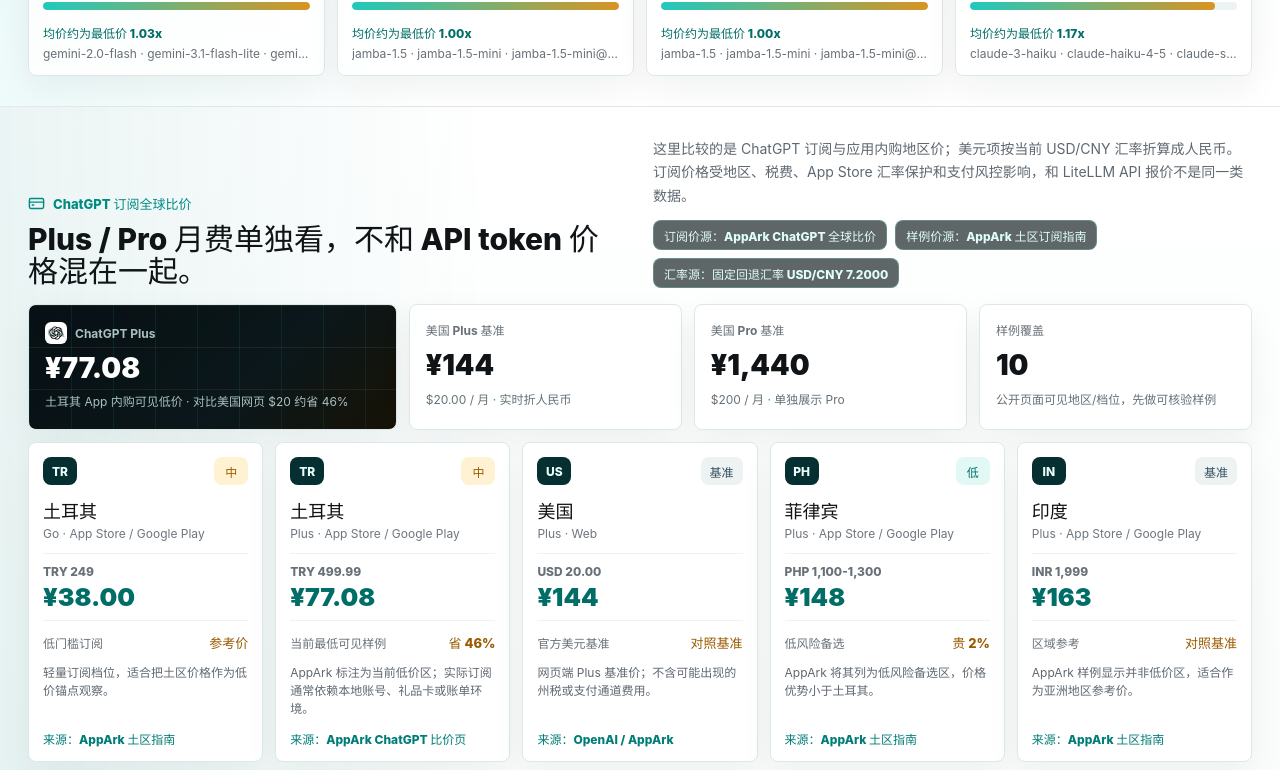
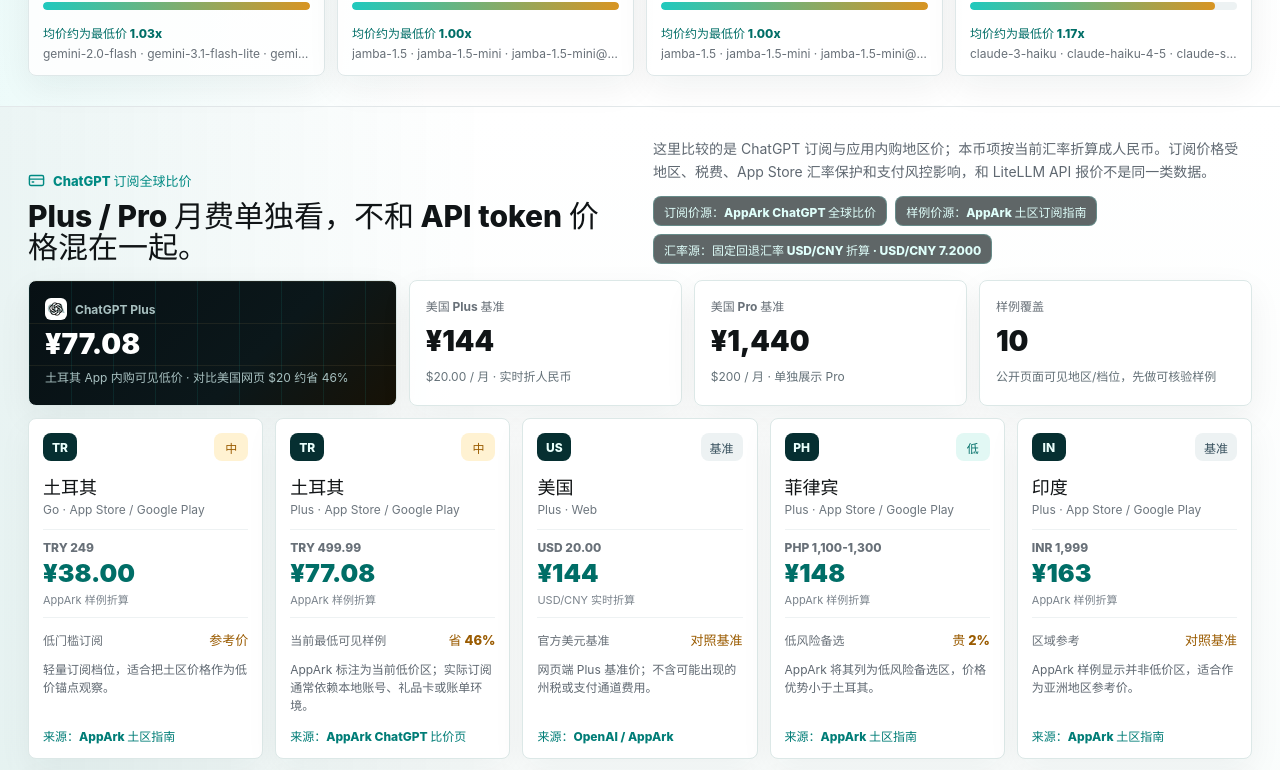
Before and after one commit to Just-Agent/just-llmprice, a React (Vite) app: page / in a window 1280 px wide. Shown: the part 2460-3230 px from the top of the page. Built offline with nearby package versions, Linux system fonts and the light colour scheme; no server answers.

Commit message:
Add live currency conversion for ChatGPT subscriptions

```diff
--- a/src/App.css
+++ b/src/App.css
@@ -894,6 +894,11 @@
   color: #687078;
   font-size: 12px;
   font-weight: 760;
+}
+
+.chatgpt-card-price small {
+  color: #7a838c;
+  font-size: 11px;
 }
 
 .chatgpt-card-price strong {
--- a/src/App.tsx
+++ b/src/App.tsx
@@ -95,6 +95,7 @@
 
 type ExchangeRateState = {
   usdToCny: number
+  rates: Record<string, number> | null
   updatedAt: string | null
   nextUpdateAt: string | null
   sourceName: string
@@ -154,6 +155,9 @@
   plan: 'Go' | 'Plus' | 'Pro'
   channel: string
   localPrice: string
+  currencyCode?: string
+  localAmount?: number
+  localAmountMax?: number
   usdMonthly?: number
   cnyMonthly?: number
   sourceName: string
@@ -198,7 +202,7 @@
 const exchangeRateSourceUrl = 'https://www.exchangerate-api.com/docs/free'
 const exchangeRateEndpoint = 'https://open.er-api.com/v6/latest/USD'
 const chatGptApparkSourceUrl = 'https://appark.ai/cn/cheapest-price/chatgpt'
-const chatGptApparkTurkeyGuideUrl = 'https://appark.ai/cn/blog/complete-guide-chatgpt-plus-turkey-2026'
+const chatGptApparkTurkeyGuideUrl = 'https://appark.ai/cn/blog/chatgpt-turkey-discount-subscription-guide'
 const chatGptOfficialPricingUrl = 'https://openai.com/chatgpt/pricing/'
 const chatGptPlusBaselineUsd = 20
 const chatGptProBaselineUsd = 200
@@ -290,6 +294,8 @@
     plan: 'Plus',
     channel: 'App Store / Google Play',
     localPrice: 'TRY 499.99',
+    currencyCode: 'TRY',
+    localAmount: 499.99,
     cnyMonthly: 77.08,
     sourceName: 'AppArk ChatGPT 比价页',
     sourceUrl: chatGptApparkSourceUrl,
@@ -304,6 +310,8 @@
     plan: 'Go',
     channel: 'App Store / Google Play',
     localPrice: 'TRY 249',
+    currencyCode: 'TRY',
+    localAmount: 249,
     cnyMonthly: 38,
     sourceName: 'AppArk 土区指南',
     sourceUrl: chatGptApparkTurkeyGuideUrl,
@@ -318,6 +326,9 @@
     plan: 'Plus',
     channel: 'App Store / Google Play',
     localPrice: 'PHP 1,100-1,300',
+    currencyCode: 'PHP',
+    localAmount: 1100,
+    localAmountMax: 1300,
     usdMonthly: 20.5,
     sourceName: 'AppArk 土区指南',
     sourceUrl: chatGptApparkTurkeyGuideUrl,
@@ -332,6 +343,8 @@
     plan: 'Plus',
     channel: 'Web',
     localPrice: 'USD 20.00',
+    currencyCode: 'USD',
+    localAmount: chatGptPlusBaselineUsd,
     usdMonthly: chatGptPlusBaselineUsd,
     sourceName: 'OpenAI / AppArk',
     sourceUrl: chatGptOfficialPricingUrl,
@@ -346,6 +359,8 @@
     plan: 'Plus',
     channel: 'App Store / Web',
     localPrice: 'GBP 16.99',
+    currencyCode: 'GBP',
+    localAmount: 16.99,
     usdMonthly: 22.8,
     sourceName: 'AppArk 土区指南',
     sourceUrl: chatGptApparkTurkeyGuideUrl,
@@ -360,6 +375,8 @@
     plan: 'Plus',
     channel: 'App Store / Google Play',
     localPrice: 'INR 1,999',
+    currencyCode: 'INR',
+    localAmount: 1999,
     usdMonthly: 22.7,
     sourceName: 'AppArk 土区指南',
     sourceUrl: chatGptApparkTurkeyGuideUrl,
@@ -374,6 +391,8 @@
     plan: 'Plus',
     channel: 'App Store / Google Play',
     localPrice: 'NGN 31,500',
+    currencyCode: 'NGN',
+    localAmount: 31500,
     usdMonthly: 23.8,
     sourceName: 'AppArk 土区指南',
     sourceUrl: chatGptApparkTurkeyGuideUrl,
@@ -388,6 +407,9 @@
     plan: 'Plus',
     channel: 'App Store / Web',
     localPrice: 'EUR 22-25',
+    currencyCode: 'EUR',
+    localAmount: 22,
+    localAmountMax: 25,
     usdMonthly: 27.35,
     sourceName: 'AppArk 土区指南',
     sourceUrl: chatGptApparkTurkeyGuideUrl,
@@ -402,6 +424,8 @@
     plan: 'Pro',
     channel: 'Web',
     localPrice: 'USD 200.00',
+    currencyCode: 'USD',
+    localAmount: chatGptProBaselineUsd,
     usdMonthly: chatGptProBaselineUsd,
     sourceName: 'OpenAI / AppArk',
     sourceUrl: chatGptOfficialPricingUrl,
@@ -416,6 +440,8 @@
     plan: 'Pro',
     channel: 'App Store / Google Play',
     localPrice: 'TRY 7,999',
+    currencyCode: 'TRY',
+    localAmount: 7999,
     cnyMonthly: 1209,
     sourceName: 'AppArk 土区指南',
     sourceUrl: chatGptApparkTurkeyGuideUrl,
@@ -436,10 +462,28 @@
   return `${prefix}${Math.round(converted).toLocaleString()}`
 }
 
-function subscriptionMonthlyCny(item: ChatGptSubscriptionItem, usdToCny: number) {
+function subscriptionMonthlyCny(item: ChatGptSubscriptionItem, exchangeRate: ExchangeRateState) {
+  const localAmount =
+    item.localAmount !== undefined && item.localAmountMax !== undefined
+      ? (item.localAmount + item.localAmountMax) / 2
+      : item.localAmount
+  const currencyRate = item.currencyCode ? exchangeRate.rates?.[item.currencyCode] : null
+
+  if (localAmount !== undefined && item.currencyCode === 'USD') return localAmount * exchangeRate.usdToCny
+  if (localAmount !== undefined && currencyRate && exchangeRate.rates?.CNY) {
+    return (localAmount / currencyRate) * exchangeRate.rates.CNY
+  }
   if (item.cnyMonthly !== undefined) return item.cnyMonthly
-  if (item.usdMonthly !== undefined) return item.usdMonthly * usdToCny
+  if (item.usdMonthly !== undefined) return item.usdMonthly * exchangeRate.usdToCny
   return null
+}
+
+function subscriptionFxLabel(item: ChatGptSubscriptionItem, exchangeRate: ExchangeRateState) {
+  if (!item.currencyCode || item.currencyCode === 'USD') return 'USD/CNY 实时折算'
+  if (item.currencyCode && exchangeRate.rates?.[item.currencyCode] && exchangeRate.rates?.CNY) {
+    return `${item.currencyCode}/CNY 实时折算`
+  }
+  return 'AppArk 样例折算'
 }
 
 function formatSubscriptionCny(value: number | null) {
@@ -489,6 +533,7 @@
 function getInitialExchangeRate(): ExchangeRateState {
   const fallback: ExchangeRateState = {
     usdToCny: fallbackUsdToCny,
+    rates: null,
     updatedAt: null,
     nextUpdateAt: null,
     sourceName: '固定回退汇率',
@@ -503,7 +548,7 @@
     const cached = window.localStorage.getItem('just-llmprice-usd-cny')
     if (!cached) return fallback
     const parsed = JSON.parse(cached) as ExchangeRateState
-    return parsed.usdToCny > 0 ? parsed : fallback
+    return parsed.usdToCny > 0 ? { ...fallback, ...parsed, rates: parsed.rates ?? null } : fallback
   } catch {
     window.localStorage.removeItem('just-llmprice-usd-cny')
     return fallback
@@ -890,6 +935,7 @@
         if (payload.result !== 'success' || !rate || rate <= 0) throw new Error('USD/CNY 汇率缺失')
         const next: ExchangeRateState = {
           usdToCny: rate,
+          rates: payload.rates ?? null,
           updatedAt: payload.time_last_update_utc ?? new Date().toISOString(),
           nextUpdateAt: payload.time_next_update_utc ?? null,
           sourceName: 'ExchangeRate-API',
@@ -1040,16 +1086,17 @@
   const chatGptProBaselineCny = chatGptProBaselineUsd * usdToCny
   const chatGptSubscriptionRows = chatGptSubscriptionItems
     .map((item) => {
-      const monthlyCny = subscriptionMonthlyCny(item, usdToCny)
+      const monthlyCny = subscriptionMonthlyCny(item, exchangeRate)
       const baselineCny =
         item.plan === 'Pro' ? chatGptProBaselineCny : item.plan === 'Plus' ? chatGptPlusBaselineCny : null
       const savings = baselineCny && monthlyCny ? ((baselineCny - monthlyCny) / baselineCny) * 100 : null
-      return { ...item, monthlyCny, savings }
+      return { ...item, monthlyCny, savings, fxLabel: subscriptionFxLabel(item, exchangeRate) }
     })
     .toSorted((a, b) => (a.monthlyCny ?? Number.POSITIVE_INFINITY) - (b.monthlyCny ?? Number.POSITIVE_INFINITY))
-  const turkeyPlusCny = subscriptionMonthlyCny(chatGptSubscriptionItems.find((item) => item.id === 'tr-plus')!, usdToCny)
+  const turkeyPlusCny = subscriptionMonthlyCny(chatGptSubscriptionItems.find((item) => item.id === 'tr-plus')!, exchangeRate)
   const turkeyPlusSavings =
     turkeyPlusCny && chatGptPlusBaselineCny ? ((chatGptPlusBaselineCny - turkeyPlusCny) / chatGptPlusBaselineCny) * 100 : null
+  const subscriptionFxScope = exchangeRate.rates ? '全币种折算' : 'USD/CNY 折算'
   const fxStatusLabel =
     exchangeRate.status === 'live'
       ? `更新 ${formatRateDate(exchangeRate.updatedAt)}`
@@ -1208,7 +1255,7 @@
         </div>
       </section>
 
-      <section className="chatgpt-section" id="chatgpt-subscriptions" aria-label="ChatGPT 订阅全球比价">
+      <section className="chatgpt-section" id="chatgpt-subscription" aria-label="ChatGPT 订阅全球比价">
         <div className="chatgpt-head">
           <div>
             <span>
@@ -1219,7 +1266,7 @@
           </div>
           <div>
             <p>
-              这里比较的是 ChatGPT 订阅与应用内购地区价；美元项按当前 USD/CNY 汇率折算成人民币。订阅价格受地区、税费、App Store
+              这里比较的是 ChatGPT 订阅与应用内购地区价；本币项按当前汇率折算成人民币。订阅价格受地区、税费、App Store
               汇率保护和支付风控影响，和 LiteLLM API 报价不是同一类数据。
             </p>
             <div className="source-links chatgpt-source-links" aria-label="ChatGPT 订阅数据来源">
@@ -1230,7 +1277,7 @@
                 样例价源：AppArk 土区订阅指南
               </a>
               <a href={exchangeRate.sourceUrl} rel="noreferrer" target="_blank">
-                汇率源：{exchangeRate.sourceName} USD/CNY {usdToCny.toFixed(4)}
+                汇率源：{exchangeRate.sourceName} {subscriptionFxScope} · USD/CNY {usdToCny.toFixed(4)}
               </a>
             </div>
           </div>
@@ -1674,6 +1721,7 @@
   item: ChatGptSubscriptionItem & {
     monthlyCny: number | null
     savings: number | null
+    fxLabel: string
   }
 }) {
   const isBaseline = item.risk === '基准'
@@ -1696,6 +1744,7 @@
       <div className="chatgpt-card-price">
         <span>{item.localPrice}</span>
         <strong>{formatSubscriptionCny(item.monthlyCny)}</strong>
+        <small>{item.fxLabel}</small>
       </div>
       <div className="chatgpt-card-meta">
         <span>{item.signal}</span>
```
Also changed, not shown: 1 other file (tests, documents, lock files or other folders).
